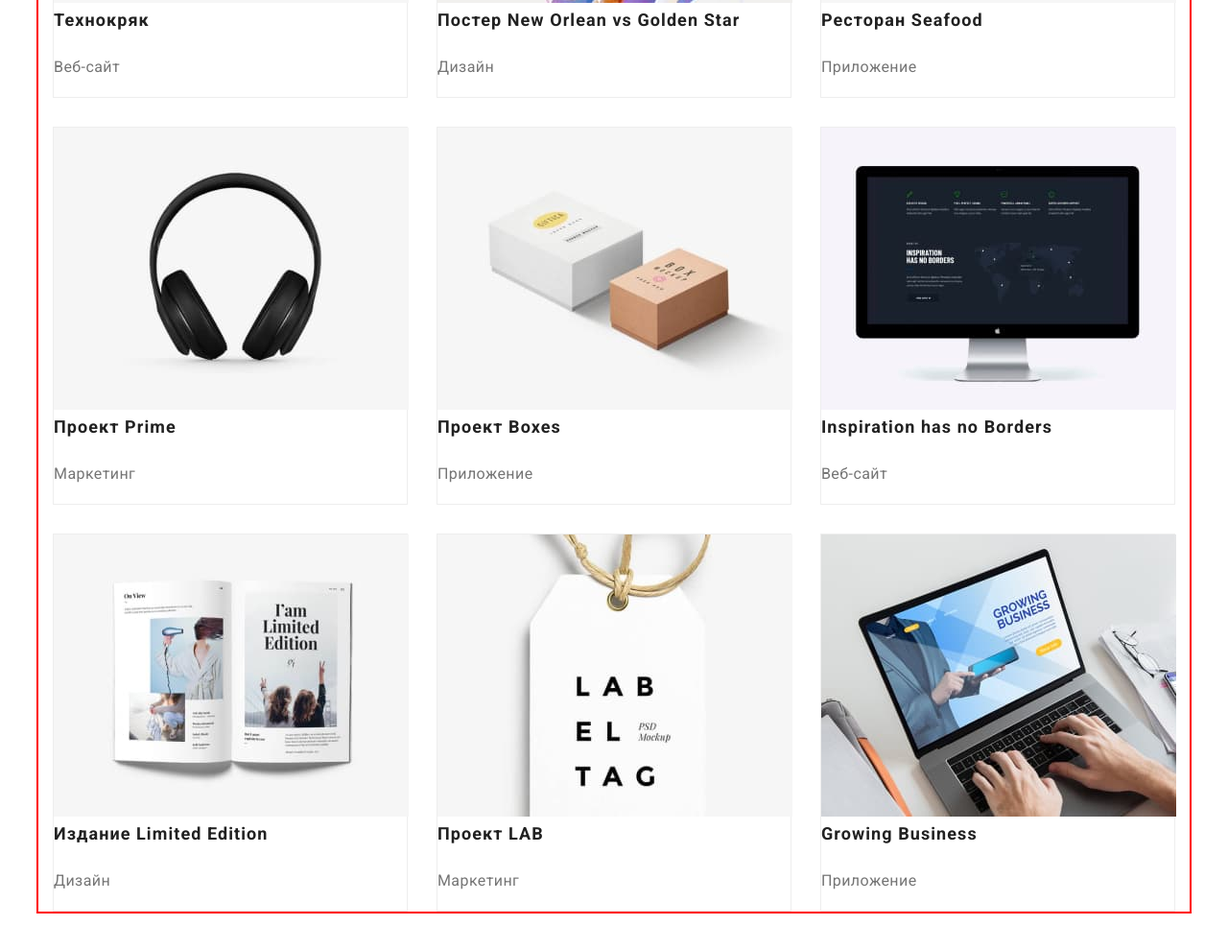
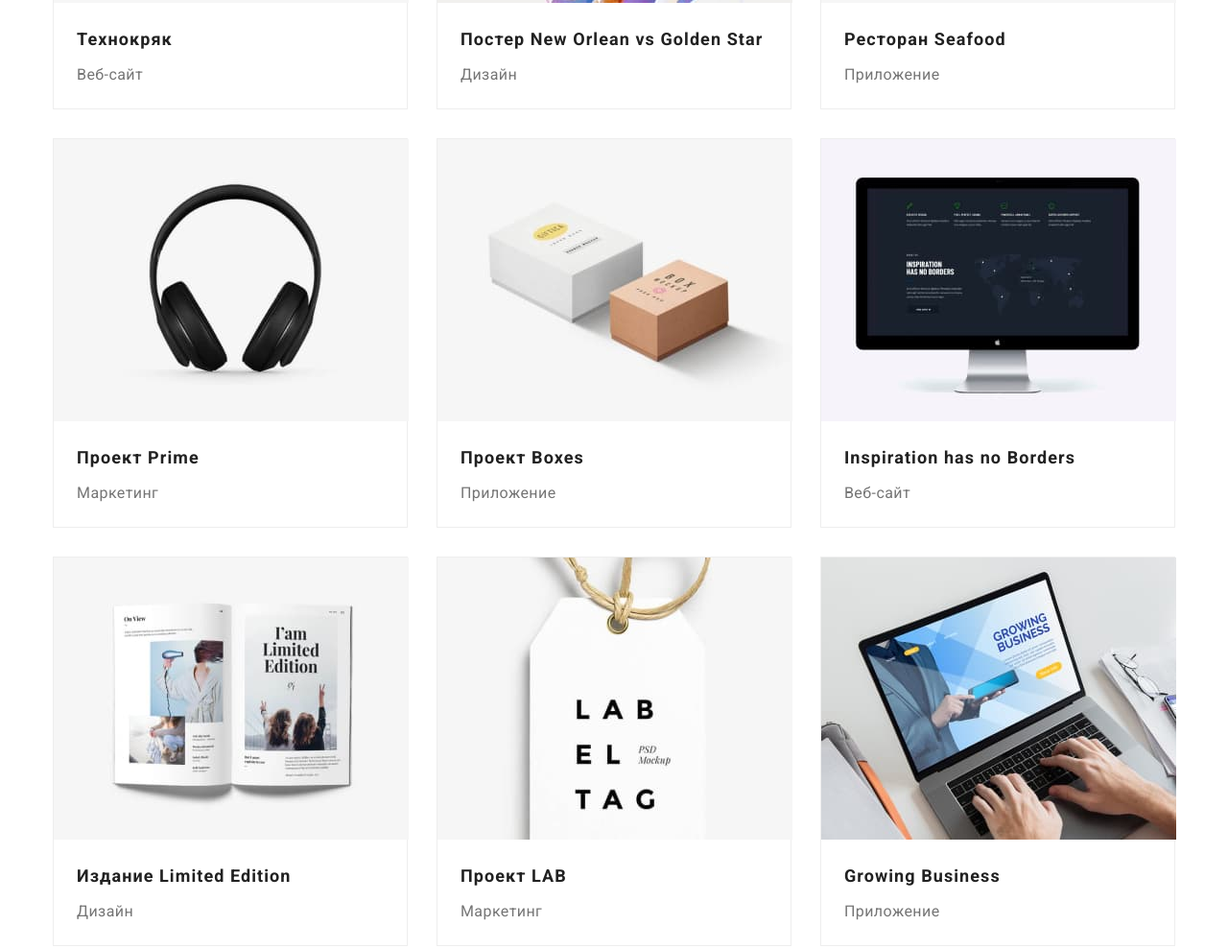
Before and after one commit to LiliyaFaizulina/goit-markup-hw-03, a plain HTML site: page portfolio.html in a window 1280 px wide. Shown: the part 555-1544 px from the top of the page at 96% size. Drawn offline with nearby package versions, Linux system fonts and the light colour scheme.

Commit message:
position projects

```diff
--- a/css/styles.css
+++ b/css/styles.css
@@ -32,7 +32,6 @@ img {
   width: 1200px;
   padding-left: 15px;
   padding-right: 15px;
-  outline: 2px solid red;
 }
 
 .flexbox {
@@ -129,8 +128,7 @@ ul {
 }
 
 .banner .container {
-  padding-left: 252px;
-  padding-right: 252px;
+  padding: 200px 252px;
 }
 
 .banner-title {
@@ -297,27 +295,38 @@ ul {
   flex-wrap: wrap;
 }
 
-.project {
+.projects-item {
   width: calc((100% - 60px) / 3);
   border: 1px solid var(--card-border-color);
 
 }
 
-.project:not(:nth-child(3n)) {
+.projects-item:not(:nth-child(3n)) {
   margin-right: 30px;
 }
 
-.project:not(:nth-last-child(-n+3)) {
+.projects-item:not(:nth-last-child(-n+3)) {
   margin-bottom: 30px;
 }
 
-.project .title {
+.position {
+  padding-top: 20px;
+  padding-left: 24px;
+  padding-bottom: 20px;
+}
+
+.projects .title {
+  margin-bottom: 0;
+
   font-size: 18px;
   line-height: 2;
   letter-spacing: 0.06em;
 }
 
-.project .type {
+.projects .type {
+  margin-top: 4px;
+  margin-bottom: 0;
+
   color: var(--primary-text);
   font-size: var(--primary-font-size);
   line-height: 1.88;
--- a/portfolio.html
+++ b/portfolio.html
@@ -51,21 +51,25 @@
           </ul>
 
           <ul class="list projects flexbox">
-            <li class="project">
+            <li class="projects-item">
               <a class="link" href="">
                 <img src="./images/team.jpg" alt="Команда технокряка" width="370" height="294" />
+                <div class="position">
                   <h2 class="title">Технокряк</h2>
                   <p class="type">Веб-сайт</p>
+                </div>
               </a>
             </li>
-            <li class="project">
+            <li class="projects-item">
               <a class="link" href="">
                 <img src="./images/poster.jpg" alt="Баскетболисты" width="370" height="294" />
+                <div class="position">
                   <h2 class="title">Постер New Orlean vs Golden Star</h2>
                   <p class="type">Дизайн</p>
+                </div>
               </a>
             </li>
-            <li class="project">
+            <li class="projects-item">
               <a class="link" href="">
                 <img
                   src="./images/restaurant.jpg"
@@ -73,50 +77,64 @@
                   width="370"
                   height="294"
                 />
+                <div class="position">
                   <h2 class="title">Ресторан Seafood</h2>
                   <p class="type">Приложение</p>
+                </div>
               </a>
             </li>
-            <li class="project">
+            <li class="projects-item">
               <a class="link" href="">
                 <img src="./images/headphone.jpg" alt="Наушники" width="370" height="294" />
+                <div class="position">
                   <h2 class="title">Проект Prime</h2>
                   <p class="type">Маркетинг</p>
+                </div>
               </a>
             </li>
-            <li class="project">
+            <li class="projects-item">
               <a class="link" href="">
                 <img src="./images/boxes.jpg" alt="Коробки" width="370" height="294" />
+                <div class="position">
                   <h2 class="title">Проект Boxes</h2>
                   <p class="type">Приложение</p>
+                </div>
               </a>
             </li>
-            <li class="project">
+            <li class="projects-item">
               <a class="link" href="">
                 <img src="./images/screen.jpg" alt="Монитор" width="370" height="294" />
+                <div class="position">
                   <h2 class="title" lang="en">Inspiration has no Borders</h2>
                   <p class="type">Веб-сайт</p>
+                </div>
               </a>
             </li>
-            <li class="project">
+            <li class="projects-item">
               <a class="link" href="">
                 <img src="./images/magazine.jpg" alt="Журнал" width="370" height="294" />
+                <div class="position">
                   <h2 class="title">Издание Limited Edition</h2>
                   <p class="type">Дизайн</p>
+                </div>
               </a>
             </li>
-            <li class="project">
+            <li class="projects-item">
               <a class="link" href="">
                 <img src="./images/label.jpg" alt="Ярлык" width="370" height="294" />
+                <div class="position">
                   <h2 class="title">Проект LAB</h2>
                   <p class="type">Маркетинг</p>
+                </div>
               </a>
             </li>
-            <li class="project">
+            <li class="projects-item">
               <a class="link" href="">
                 <img src="./images/laptop.jpg" alt="Ноутбук" width="370" height="294" />
+                <div class="position">
                   <h2 class="title" lang="en">Growing Business</h2>
                   <p class="type">Приложение</p>
+                </div>
               </a>
             </li>
           </ul>
```
Lines whose indentation alone changed are shown as unchanged.
